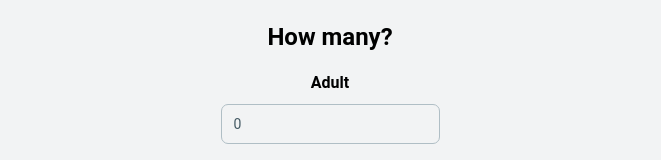
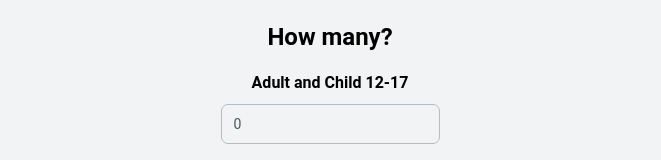
Before and after one commit to caowens/HagarsHouseMenuHelper, a React (Vite) app: page / in a window 1280 px wide. Shown: the part 123-283 px from the top of the page, without its empty margins (310-971 px from the left). Built offline with nearby package versions, Linux system fonts and the light colour scheme.

Commit message:
Derek's first change - box Adult title

```diff
--- a/src/pages/Landing.jsx
+++ b/src/pages/Landing.jsx
@@ -82,7 +82,7 @@ export default function Landing(params) {
             </Typography>
             <div className="flex flex-col gap-2 items-center">
               <Typography className="w-full" variant="h6">
-                Adult
+                Adult and Child 12-17
               </Typography>
               <Input
                 placeholder="# of Adults"
```
